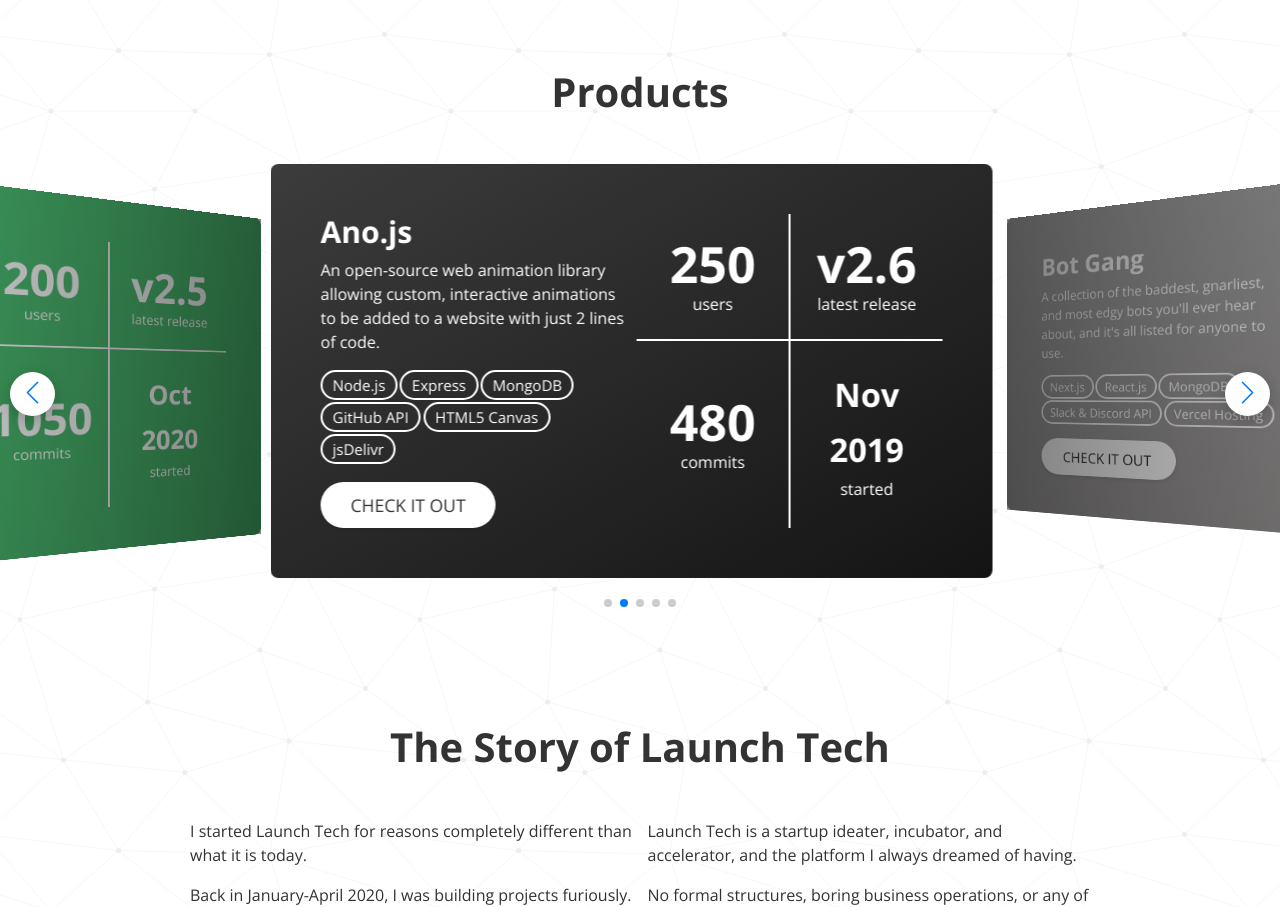
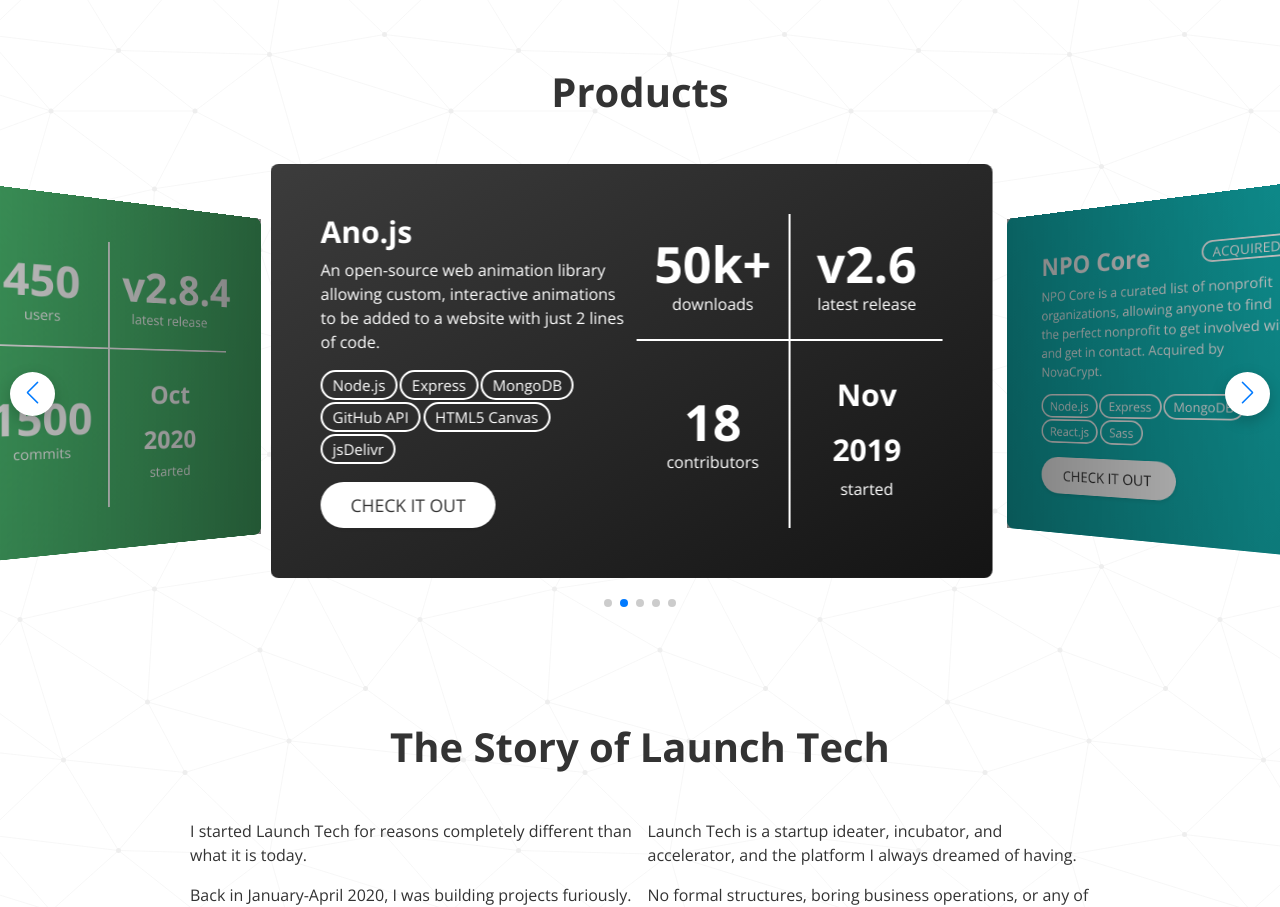
Before and after one commit to calixo888/launchtechllc, a Next.js app: page / in a window 1280 px wide. Shown: the part 1280-2187 px from the top of the page. Built offline with nearby package versions, Linux system fonts and the light colour scheme.

Commit message:
updated stats on products

```diff
--- a/data/products.js
+++ b/data/products.js
@@ -8,10 +8,22 @@
     ],
     featured: true,
     acquired: false,
-    users: 200,
-    latestRelease: "v2.5",
-    commits: 1050,
-    started: "Oct 2020",
+    tag1: {
+      value: 450,
+      label: "users"
+    },
+    tag2: {
+      value: "v2.8.4",
+      label: "latest release"
+    },
+    tag3: {
+      value: 1500,
+      label: "commits"
+    },
+    tag4: {
+      value: "Oct 2020",
+      label: "started"
+    },
     colors: {
       primary: "#50c878",
       secondary: "#45ad68"
@@ -25,32 +37,25 @@
     ],
     featured: false,
     acquired: false,
-    tag: "v2.5",
-    users: 250,
-    latestRelease: "v2.6",
-    commits: 480,
-    started: "Nov 2019",
+    tag1: {
+      value: "50k+",
+      label: "downloads"
+    },
+    tag2: {
+      value: "v2.6",
+      label: "latest release"
+    },
+    tag3: {
+      value: 18,
+      label: "contributors"
+    },
+    tag4: {
+      value: "Nov 2019",
+      label: "started"
+    },
     colors: {
       primary: "#3c3c3c",
       secondary: "#141414"
-    }
-  },{
-    title: "Bot Gang",
-    description: "A collection of the baddest, gnarliest, and most edgy bots you'll ever hear about, and it's all listed for anyone to use.",
-    link: "https://botgang.tech/",
-    tags: [
-      "Next.js", "React.js", "MongoDB", "Slack & Discord API", "Vercel Hosting"
-    ],
-    featured: false,
-    acquired: false,
-    tag: "v1.0",
-    users: 125,
-    latestRelease: "v1.0",
-    commits: 86,
-    started: "Jun 2020",
-    colors: {
-      primary: "#a9a9a9",
-      secondary: "#8e8989"
     }
   },{
     title: "NPO Core",
@@ -61,11 +66,22 @@
     ],
     featured: false,
     acquired: true,
-    tag: undefined,
-    users: 500,
-    latestRelease: "v2.2",
-    commits: 1262,
-    started: "May 2020",
+    tag1: {
+      value: 200,
+      label: "registered NPOs"
+    },
+    tag2: {
+      value: "250",
+      label: "opportunities"
+    },
+    tag3: {
+      value: "v2.2",
+      label: "latest release"
+    },
+    tag4: {
+      value: "May 2020",
+      label: "started"
+    },
     colors: {
       primary: "#12c3c3",
       secondary: "#109c9c"
@@ -75,18 +91,58 @@
     description: "A platform where anyone can learn to code through real-world practices. Acquired by NovaCrypt.",
     link: "http://w3hacks.com/",
     tags: [
-      "Python", "Django", "PostgreSQL"
+      "Python", "Django", "PostgreSQL", "Sass", "Handlebars"
     ],
     featured: false,
     acquired: true,
-    tag: undefined,
-    users: 200,
-    latestRelease: "v2.1",
-    commits: 457,
-    started: "Mar 2020",
+    tag1: {
+      value: 200,
+      label: "users"
+    },
+    tag2: {
+      value: "v2.1",
+      label: "latest release"
+    },
+    tag3: {
+      value: 500,
+      label: "commits"
+    },
+    tag4: {
+      value: "Mar 2020",
+      label: "started"
+    },
     colors: {
       primary: "#212529",
       secondary: "#1c1f22"
     }
+  },{
+    title: "Bot Gang",
+    description: "A collection of the baddest, gnarliest, and most edgy bots you'll ever hear about, and it's all listed for anyone to use.",
+    link: "https://botgang.tech/",
+    tags: [
+      "Next.js", "React.js", "MongoDB", "Slack API", "Vercel"
+    ],
+    featured: false,
+    acquired: false,
+    tag1: {
+      value: 125,
+      label: "users"
+    },
+    tag2: {
+      value: 3,
+      label: "bots"
+    },
+    tag3: {
+      value: 1500,
+      label: "commits"
+    },
+    tag4: {
+      value: "Jun 2020",
+      label: "started"
+    },
+    colors: {
+      primary: "#a9a9a9",
+      secondary: "#8e8989"
+    }
   }
 ]
--- a/pages/index.js
+++ b/pages/index.js
@@ -169,23 +169,23 @@
                       <table>
                         <tr>
                           <td style={{ borderRight: "2px solid white", borderBottom: "2px solid white" }}>
-                            <span className="number">{product.users}</span>
-                            users
+                            <span className="number">{product.tag1.value}</span>
+                            {product.tag1.label}
                           </td>
                           <td style={{ borderLeft: "2px solid white", borderBottom: "2px solid white" }}>
-                            <span className="number">{product.latestRelease}</span>
-                            latest release
+                            <span className="number">{product.tag2.value}</span>
+                            {product.tag2.label}
                           </td>
                         </tr>
                         <tr>
-                        <td style={{ borderRight: "2px solid white", borderTop: "2px solid white" }}>
-                          <span className="number">{product.commits}</span>
-                          commits
-                        </td>
-                        <td style={{ borderLeft: "2px solid white", borderTop: "2px solid white" }}>
-                          <span className="number date">{product.started}</span>
-                          started
-                        </td>
+                          <td style={{ borderRight: "2px solid white", borderTop: "2px solid white" }}>
+                            <span className="number">{product.tag3.value}</span>
+                            {product.tag3.label}
+                          </td>
+                          <td style={{ borderLeft: "2px solid white", borderTop: "2px solid white" }}>
+                            <span className="number date">{product.tag4.value}</span>
+                            {product.tag4.label}
+                          </td>
                         </tr>
                       </table>
                     </div>
--- a/styles/imports/sections/products.scss
+++ b/styles/imports/sections/products.scss
@@ -54,7 +54,7 @@
          }
 
          .date {
-           font-size: 32.5px;
+           font-size: 30px;
          }
        }
     }
```
